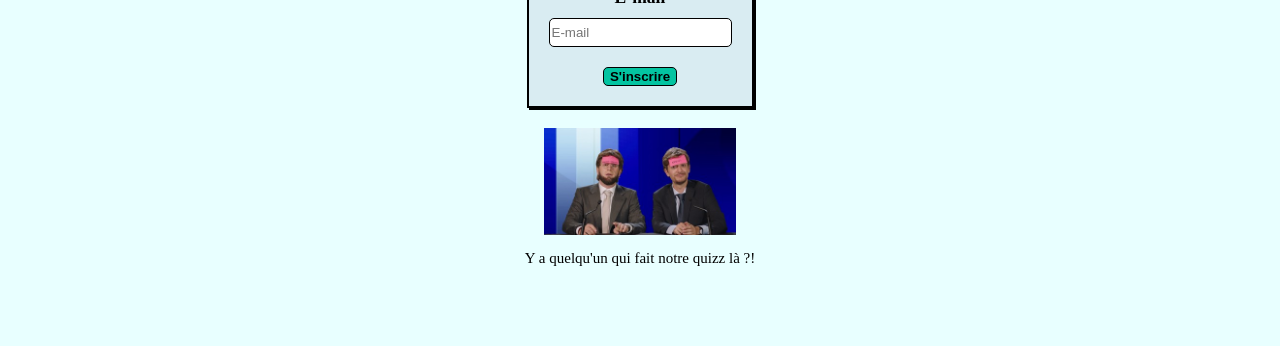
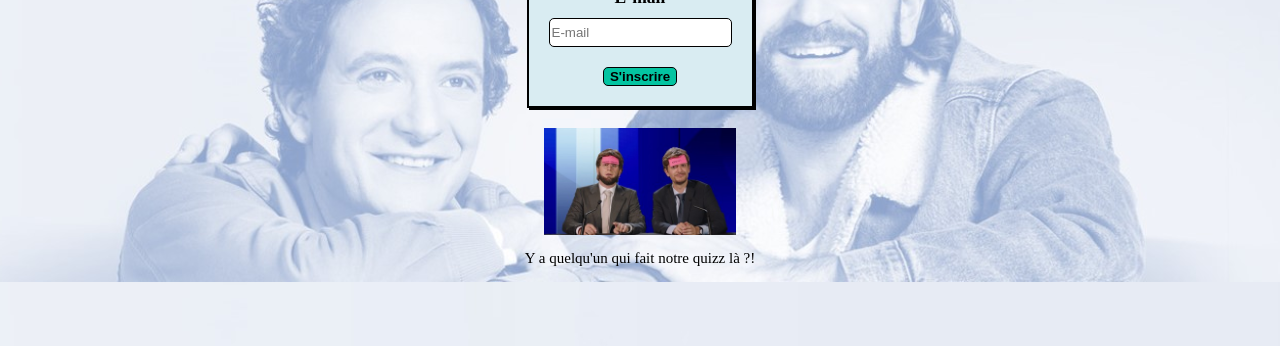
Before and after one commit to Antoine723/CPourUnQuizz, a PHP site: page /php/register.php in a window 1280 px wide. Shown: the part 454-800 px from the top of the page. Run offline with PHP 8.4, Linux system fonts and the light colour scheme.

Commit message:
Correction faute + Ajout fond écran register

```diff
--- a/css/common.css
+++ b/css/common.css
@@ -1,4 +1,10 @@
-body
+/* body
 {
     background-color:#E8FFFF
+} */
+body{
+    background-color: rgb(214, 230, 252);
+    background-image: url(../images/palmashow_bleu.jpg);
+    background-position: center top;
+    -webkit-background-size:cover ;
 }
--- a/php/home.php
+++ b/php/home.php
@@ -7,7 +7,7 @@
     <body>
         <h1>Bienvenue sur le PalmaQuizz</h1>
         <p class = "Bienvenue">Bienvenue sur le quizz palmashow, réalisé afin de mettre en compétition tous les fans du palmashow. Donc si tu penses être au niveau de cette grande compétition nationale, tu peux tenter ta chance.</p>
-        <p class='Revise'>Si tu ne connais pas tous les titres, les personnages, les répliques, les décors et même jusqu'aux les informations personnelles de nos 2 comédiens préférés, tu peux toujours aller réviser sur leur chaîne YouTube : <a href="https://www.youtube.com/c/Palmashow/featured">https://www.youtube.com/Palmashow</a></p>
+        <p class='Revise'>Si tu ne connais pas tous les titres, les personnages, les répliques, les décors et même jusqu'aux informations personnelles de nos 2 comédiens préférés, tu peux toujours aller réviser sur leur chaîne YouTube : <a href="https://www.youtube.com/c/Palmashow/featured">https://www.youtube.com/Palmashow</a></p>
         <div class="wrapper">
             <a href="quizz1.php" class="button">QUIZZ n°1</a>
             <a href="quizz2.php" class="button">QUIZZ n°2</a>
```
